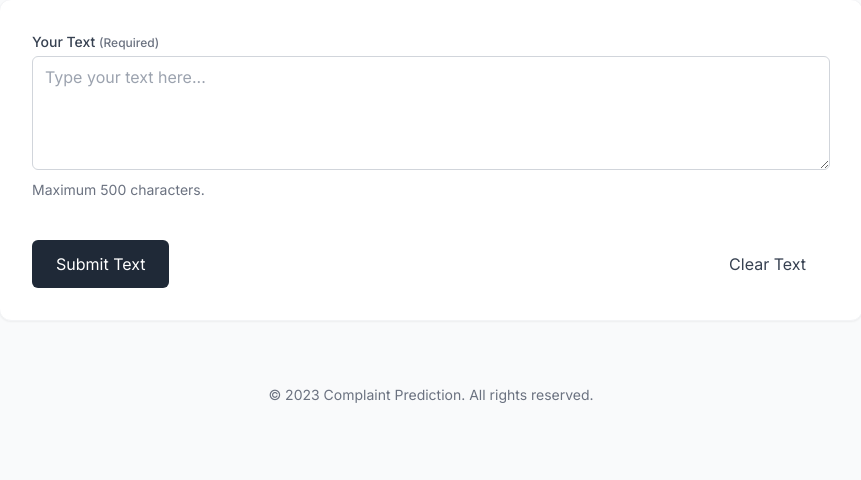
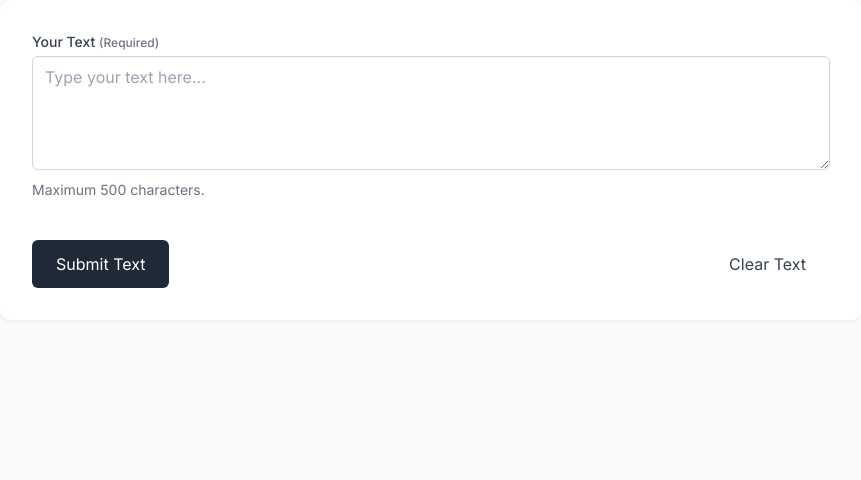
Before and after one commit to Lesego-1/Customer-Dispute-Classification, a Django app: page / in a window 1280 px wide. Shown: the part 173-653 px from the top of the page, without its empty margins (209-1070 px from the left). Run offline with Django 5.2, Linux system fonts and the light colour scheme; some libraries are stand-ins or nearby versions.

Commit message:
remove footer from index

```diff
--- a/templates/index.html
+++ b/templates/index.html
@@ -118,10 +118,6 @@
                 </div>
             </div>
         </section>
-
-        <footer class="mt-16 text-center text-gray-500 text-sm">
-            <p>© 2023 Complaint Prediction. All rights reserved.</p>
-        </footer>
     </div>
 
     <script>
```
